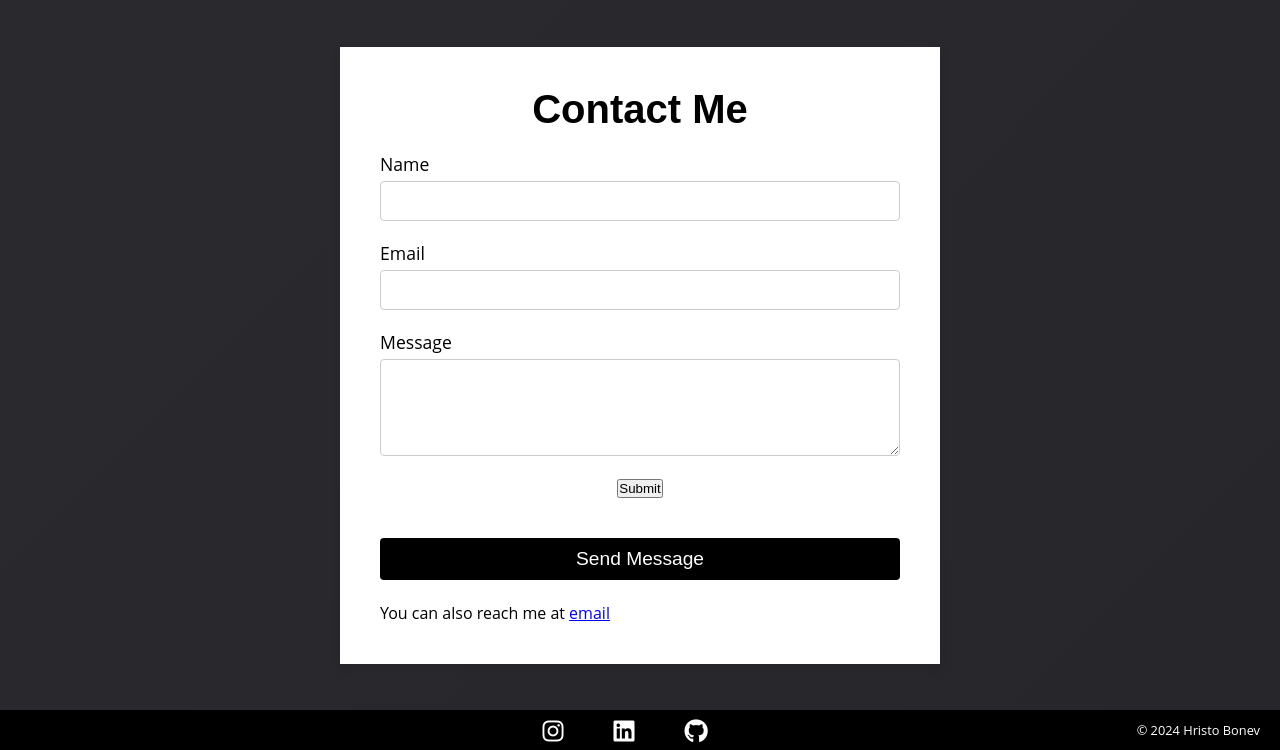
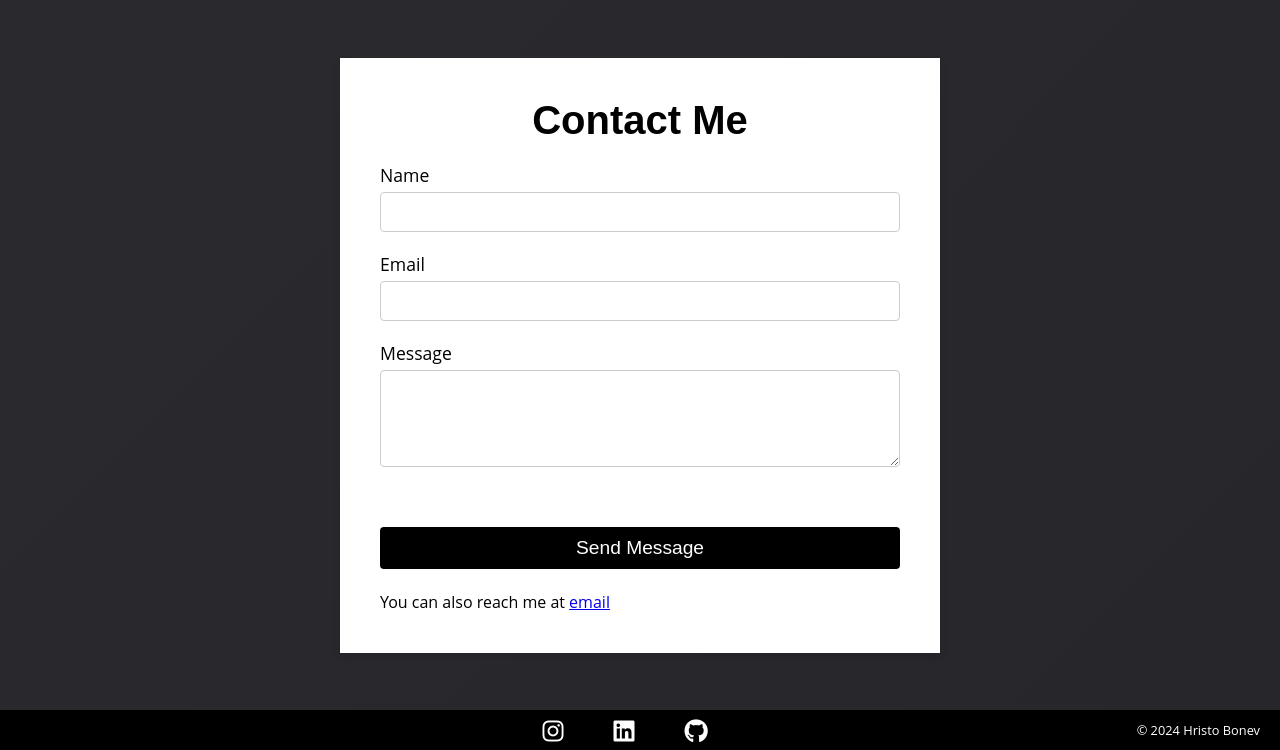
Before and after one commit to hristokbonev/hristobonev.com, a FastAPI app: page /contact/ in a window 1280 px wide. Shown: the part 50-800 px from the top of the page. Run offline with FastAPI, Linux system fonts and the light colour scheme; some libraries are stand-ins or nearby versions.

Commit message:
Remove reCAPTCHA response input from contact form template

```diff
--- a/templates/contact.html
+++ b/templates/contact.html
@@ -22,7 +22,6 @@
             </div>
 
             <div class="g-recaptcha" data-sitekey="6LdTno8qAAAAAAI6VkV7WkoSQhuNHiKFS4fNsdXp" data-action="LOGIN">
-                <input type='submit' class="g-recaptcha-response" name="g_recaptcha_response">
             </div>
 
 
```
